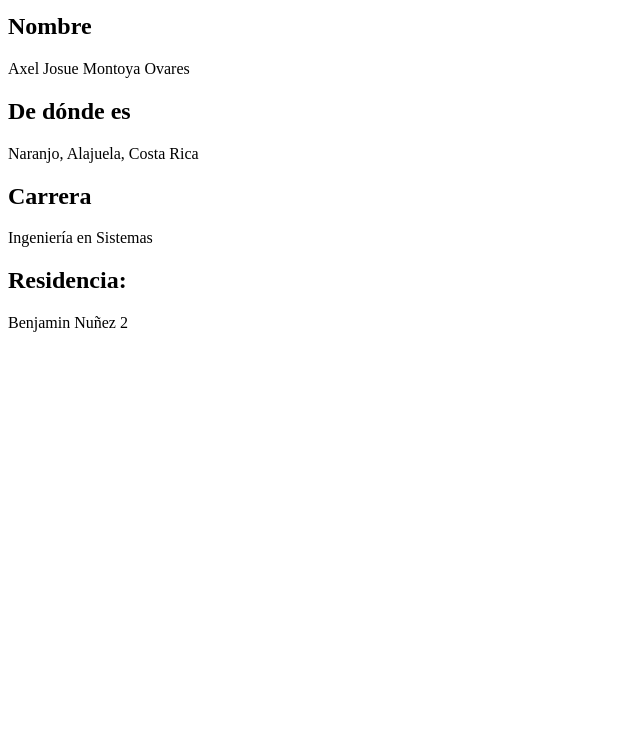
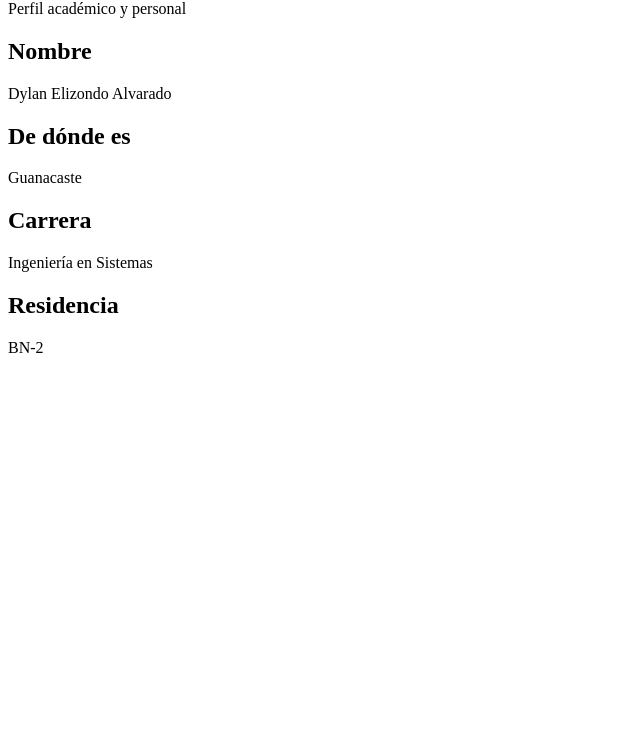
Before and after one commit to axeljmoUNA/Proyecto-1-Taller-de-Resi, a plain HTML site: page index.html in a window 1280 px wide. Shown: the part 67-800 px from the top of the page, without its empty margins (0-640 px from the left). Drawn offline with Linux system fonts and the light colour scheme.

Commit message:
Refactor index.html structure and content

```diff
--- a/index.html
+++ b/index.html
@@ -1,25 +1,41 @@
 <!DOCTYPE html>
 <html lang="es">
 <head>
-    <meta charset="UTF-8">
-    <meta name="viewport" content="width=device-width, initial-scale=1.0">
+    <meta charset="UTF-8" />
+    <meta name="viewport" content="width=device-width, initial-scale=1.0" />
     <title>Información Personal</title>
+    <link rel="stylesheet" href="styles.css" />
 </head>
-<body>
-    <h1>Información Personal</h1>
+<body class="page">
+    <main class="profile">
+        <section class="card">
+            <header class="card__header">
+                <h1 class="card__title">Información Personal</h1>
+                <p class="card__subtitle">Perfil académico y personal</p>
+            </header>
 
-    <h2>Nombre</h2>
-    <p>Axel Josue Montoya Ovares</p>
+            <div class="info-list">
+                <article class="info-item">
+                    <h2 class="info-item__title">Nombre</h2>
+                    <p class="info-item__text">Dylan Elizondo Alvarado</p>
+                </article>
 
-    <h2>De dónde es</h2>
-    <p>Naranjo, Alajuela, Costa Rica</p>
+                <article class="info-item">
+                    <h2 class="info-item__title">De dónde es</h2>
+                    <p class="info-item__text">Guanacaste</p>
+                </article>
 
-    <h2>Carrera</h2>
-    <p>Ingeniería en Sistemas</p>
+                <article class="info-item">
+                    <h2 class="info-item__title">Carrera</h2>
+                    <p class="info-item__text">Ingeniería en Sistemas</p>
+                </article>
 
-    <h2>Residencia: </h2>
-    <p>Benjamin Nuñez 2</p>
-
-
+                <article class="info-item">
+                    <h2 class="info-item__title">Residencia</h2>
+                    <p class="info-item__text">BN-2</p>
+                </article>
+            </div>
+        </section>
+    </main>
 </body>
 </html>
```
